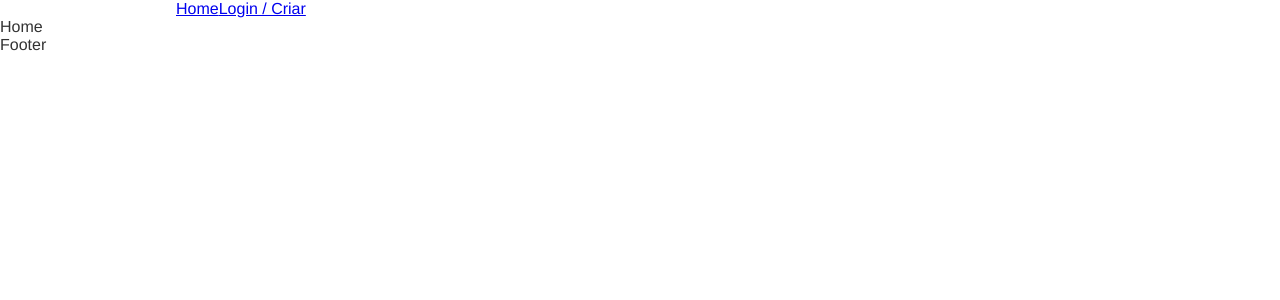
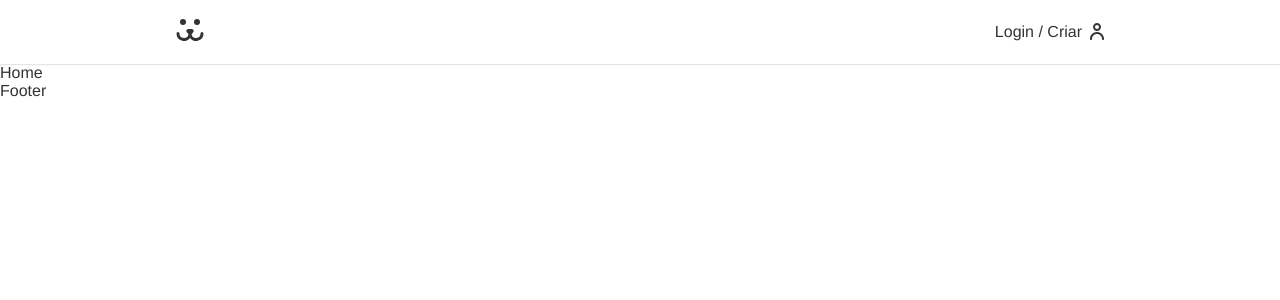
Before and after one commit to brit0dev/social-dogs, a React (Vite) app: page / in a window 1280 px wide. Shown: the top 300 px of the page. Built offline with nearby package versions, Linux system fonts and the light colour scheme.

Commit message:
Finishing the Header.

```diff
--- a/src/App.css
+++ b/src/App.css
@@ -5,14 +5,21 @@
 }
 
 :root {
+  --header-bg: white;
+
   --type-first: Helvetica, Arial, sans-serif;
   --type-second: 'Spectral', Georgia, serif;
   --font-color: #333;
 }
 
+a {
+  text-decoration: none;
+}
+
 body {
   color: var(--font-color);
   font-family: var(--type-first);
+  padding-top: 4rem;
 }
 
 input,
--- a/src/Components/Header.jsx
+++ b/src/Components/Header.jsx
@@ -1,15 +1,18 @@
 import React from 'react';
 import styles from './Header.module.css';
 import { NavLink } from 'react-router-dom';
+import DogsIcon from '../Assets/dogs.svg?react';
 
 function Header() {
   return (
     <header className={styles.header}>
-      <nav className='container'>
-        <NavLink to='/' end>
-          Home
+      <nav className={styles.nav + ' container'}>
+        <NavLink to='/' end aria-label='Dogs - Home'>
+          <DogsIcon className={styles.logo} />
         </NavLink>
-        <NavLink to='/login'>Login / Criar</NavLink>
+        <NavLink to='/login' className={styles.login}>
+          Login / Criar
+        </NavLink>
       </nav>
     </header>
   );
--- a/src/Components/Header.module.css
+++ b/src/Components/Header.module.css
@@ -0,0 +1,37 @@
+.header {
+  background: var(--header-bg);
+  width: 100%;
+  position: fixed;
+  top: 0;
+  z-index: 999;
+  box-shadow: 0px 1px 1px rgba(0, 0, 0, 0.1);
+}
+
+.nav {
+  height: 4rem;
+  display: flex;
+  justify-content: space-between;
+  align-items: center;
+}
+
+.logo {
+  padding: 0.5rem 0;
+  box-sizing: content-box;
+}
+
+.login {
+  color: var(--font-color);
+  display: flex;
+  align-items: center;
+}
+
+.login::after {
+  content: '';
+  background: url('../Assets/usuario.svg');
+  width: 14px;
+  height: 17px;
+  margin-left: 0.5rem;
+  display: inline-block;
+  position: relative;
+  top: -1px;
+}
```
